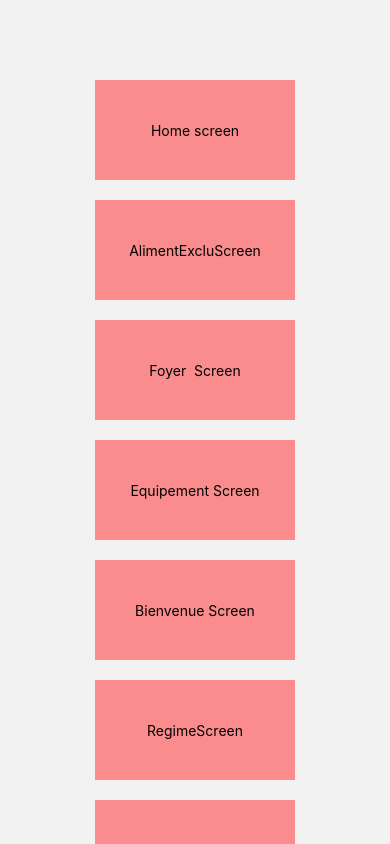
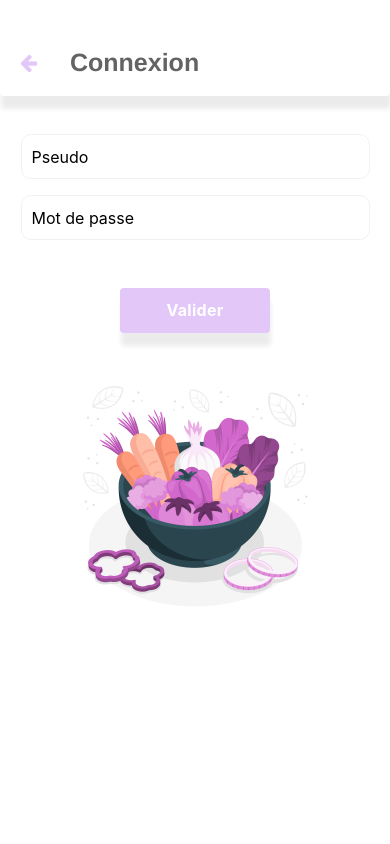
Before and after one commit to Daron19pdf/cookingeasy-frontend, a React Native app: screen /ConnectionScreen in a window 390 px wide. Built offline with nearby package versions, Linux system fonts and the light colour scheme.

Commit message:
Sarah : ConnectionScreen and connection router fully implemented

```diff
--- a/App.js
+++ b/App.js
@@ -24,6 +24,7 @@ import MenuScreen from './screens/MenuScreen';
 import NewRecetteScreen from './screens/NewRecetteScreen';
 import PrefSemaineScreen from './screens/PrefSemaineScreen';
 import ProfilScreen from './screens/ProfilScreen';
+import ConnectionScreen from './screens/ConnectionScreen';
 
 
 
@@ -41,6 +42,7 @@ export default function App() {
       <NavigationContainer style={styles.container}>
        <Stack.Navigator screenOptions={{ headerShown: false }}>
        <Stack.Screen name="Index" component={Index} />
+       <Stack.Screen name="ConnectionScreen" component={ConnectionScreen} />
        <Stack.Screen name="AlimentExcluScreen" component={AlimentExcluScreen} />
         <Stack.Screen name="RegimeScreen" component={RegimeScreen} />
         <Stack.Screen name="BienvenueScreen" component={BienvenueScreen} />
--- a/screens/BienvenueScreen.js
+++ b/screens/BienvenueScreen.js
@@ -15,10 +15,10 @@ export default function BienvenueScreen ({ navigation }) {
     <View style={styles.container}>
       <Text style={styles.title}>Bienvenue</Text>
         <Image style={styles.image} source={require('../assets/Bienvenue.jpg')} />
-        <TouchableOpacity style={styles.button1}>
+        <TouchableOpacity style={styles.button1} onPress={() => navigation.navigate('ConnectionScreen')}>
           <Text style={styles.text}>Se connecter</Text>
           </TouchableOpacity>
-        <TouchableOpacity style={styles.button2}>
+        <TouchableOpacity style={styles.button2} onPress={() => navigation.navigate('InscriptionScreen')}>
           <Text style={styles.text2}>S'inscrire</Text>
           </TouchableOpacity>
     </View>
--- /dev/null
+++ b/screens/ConnectionScreen.js
@@ -0,0 +1,210 @@
+import { StyleSheet, Text, TextInput, View, TouchableOpacity, Image} from 'react-native';
+import FontAwesome from 'react-native-vector-icons/FontAwesome';
+import { useDispatch, useSelector, useEffect } from 'react-redux';
+import { useState } from 'react';
+import { login } from '../reducers/user';
+
+export default function ConnectionScreen({ navigation }) {
+
+  const BACKEND_ADDRESS = 'https://cookingeasy-backend.vercel.app/';
+  const dispatch = useDispatch();
+
+  const [pseudo, setPseudo] = useState('');
+  const [password, setPassword] = useState('');
+  const [focusedInput, setFocusedInput] = useState('');
+  const [formValid, setFormValid] = useState(true);
+
+  const handleFocus = (inputName) => {
+    setFocusedInput(inputName);
+  };
+  const handleBlur = () => {
+    setFocusedInput('');
+  };
+
+  const handleConnection = () => {
+    fetch(`${BACKEND_ADDRESS}/user/signin`, {
+      method: 'POST',
+      headers: {'Content-Type': 'application/json'},
+      body: JSON.stringify({
+        pseudo: pseudo,
+        password: password,
+      })
+    })
+    .then(response => response.json())
+    .then(data => {
+        if (data) {
+      dispatch(login({ pseudo: pseudo, password: password, nom: data.nom, prenom: data.prenom, email: data.email, token: data.token }));
+      console.log(data);
+          navigation.navigate("HomeScreen");
+        }
+    })
+    .catch(error => {
+      console.error(error);
+    });
+  }
+
+  const handleFormValidation = () => {
+    if (!pseudo || !password) {
+      setFormValid(false);
+      alert("Tous les champs doivent être remplis");
+    } else {
+      setFormValid(true);
+      handleConnection();
+    }
+  }
+
+  return (
+    <View style={styles.container}>
+    <View style={styles.header}>
+    <FontAwesome name='arrow-left' size={20} color='#E3C7F9' style={styles.icon} onPress={() => navigation.navigate('BienvenueScreen')}/>
+    <Text style={styles.headerText}>Connexion</Text>
+    </View>
+    <View style={styles.inputContainer}>
+    <TextInput
+            placeholder="Pseudo"
+            onChangeText={(value) => setPseudo(value)}
+            onFocus={() => handleFocus('pseudo')}
+            onBlur={handleBlur}
+            value={pseudo}
+            style={[
+          styles.input,
+          focusedInput === 'pseudo' && styles.focusedInput,]
+        }
+      />
+      <TextInput
+            placeholder="Mot de passe"
+            onChangeText={(value) => setPassword(value)}
+            onFocus={() => handleFocus('password')}
+            onBlur={handleBlur}
+            value={password}
+            style={[
+                styles.input,
+                focusedInput === 'password' && styles.focusedInput,
+              ]}
+            secureTextEntry={true}
+      />
+
+    </View>
+    <TouchableOpacity onPress={handleFormValidation}
+        style={[
+          styles.button2,
+          { width: 150 },
+          !formValid && { opacity: 0.5, backgroundColor: 'grey' }
+        ]}>
+          <Text style={styles.buttonText2}>Valider</Text>
+    </TouchableOpacity>
+    <Image style={styles.image} source={require('../assets/ConnexionScreen.jpg')} />
+    </View>
+
+  );
+}
+
+const styles = StyleSheet.create({
+  header: {
+    width: '100%',
+    height: 90,
+    paddingVertical: 12,
+    borderRadius: 4,
+    elevation: 6,
+    backgroundColor: 'white',
+    marginTop: 6,
+    marginBottom: 20,
+    shadowColor: 'rgba(0, 0, 0, 0.1)',
+    shadowOpacity: 0.8,
+    shadowRadius: 5,
+    shadowOffset : { width: 1, height: 13}
+  },
+  headerText: {
+    marginLeft: 70,
+    marginTop: -25,
+    fontFamily: 'Helvetica',
+    fontWeight: 'bold',
+    color: '#636363',
+    fontSize: 25,
+  },
+  icon: {
+    marginTop: 35,
+    marginLeft: 20,
+  },
+  container: {
+    flex:1,
+    padding: 0,
+    alignItems: 'center',
+    backgroundColor: 'white',
+  },
+  inputContainer: {
+    marginVertical: 10,
+    width: 365,
+  },
+  input: {
+    backgroundColor: 'white',
+    borderColor: '#F2F2F2',
+    borderWidth: 1,
+    height: 45,
+    borderRadius: 10,
+    paddingHorizontal: 10,
+    paddingVertical: 8,
+    margin: 8,
+    fontSize: 16,
+  },
+  focusedInput: {
+    borderColor: '#E3C7F9',
+    borderWidth: 1.5,
+  },
+  button: {
+    alignItems: 'center',
+    justifyContent: 'center',
+    paddingVertical: 12,
+    borderRadius: 4,
+    elevation: 3,
+    backgroundColor: 'white',
+    marginTop: 30,
+    shadowColor: 'rgba(0, 0, 0, 0.1)',
+    shadowOpacity: 0.8,
+    shadowRadius: 5 ,
+    shadowOffset : { width: 1, height: 13}
+  },
+  button2: {
+    alignItems: 'center',
+    justifyContent: 'center',
+    paddingVertical: 12,
+    borderRadius: 4,
+    elevation: 3,
+    backgroundColor: '#E3C7F9',
+    marginTop: 30,
+    shadowColor: 'rgba(0, 0, 0, 0.1)',
+    shadowOpacity: 0.8,
+    shadowRadius: 5 ,
+    shadowOffset : { width: 1, height: 13}
+  },
+  buttonText: {
+    fontSize: 16,
+    lineHeight: 21,
+    fontWeight: 'bold',
+    letterSpacing: 0.25,
+    color: '#E3C7F9',
+  },
+  buttonText2: {
+    fontSize: 16,
+    lineHeight: 21,
+    fontWeight: 'bold',
+    letterSpacing: 0.25,
+    color: 'white',
+  },
+  checkboxContainer: {
+    flexDirection: 'row',
+    marginBottom: 20,
+  },
+  checkbox: {
+    alignSelf: 'center',
+},
+  error: {
+  marginTop: 10,
+  color: 'red',
+},
+  image: {
+  width: 250,
+  height: 250,
+  marginTop: 30,
+  },
+});
--- a/screens/index.js
+++ b/screens/index.js
@@ -16,6 +16,9 @@ import {
         </TouchableOpacity>
         <TouchableOpacity style={styles.next} onPress={() => navigation.navigate('AlimentExcluScreen')}>
           <Text style={styles.buttonText}>AlimentExcluScreen</Text>
+        </TouchableOpacity>
+        <TouchableOpacity style={styles.next} onPress={() => navigation.navigate('ConnectionScreen')}>
+          <Text style={styles.buttonText}>ConnectionScreen</Text>
         </TouchableOpacity>
         <TouchableOpacity style={styles.next} onPress={() => navigation.navigate('FoyerScreen')}>
           <Text style={styles.buttonText}>Foyer  Screen</Text>
```
Also changed, not shown: assets/ConnexionScreen.jpg (added).
